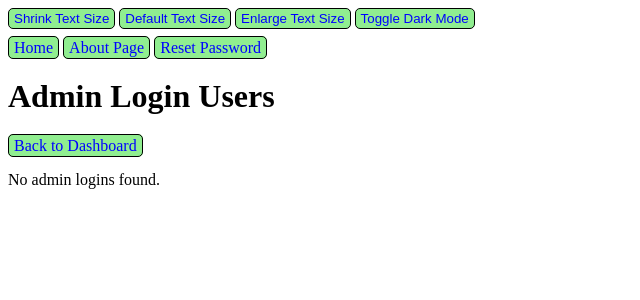
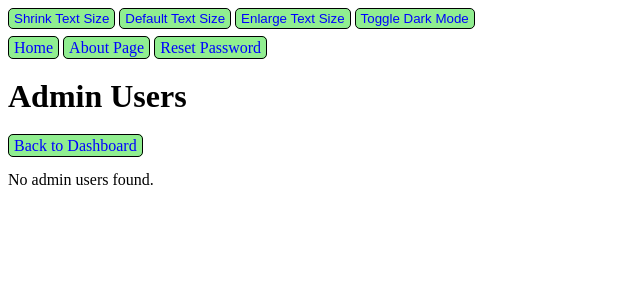
Before and after one commit to ppatel071/s26-CPSC4910-Team16, a Flask app: template app/templates/Admin/admin_logins.html in a window 1280 px wide. Shown: the top 300 px of the page, without its empty margins (0-640 px from the left). Run offline with Flask 3, Linux system fonts and the light colour scheme; the template is opened without the code that fills it, so the values that code supplies are empty.

Commit message:
fixed minor bugs and cleaned up routes.py and templates

```diff
--- a/app/Admin/routes.py
+++ b/app/Admin/routes.py
@@ -11,7 +11,6 @@ from app.Admin.services import (
     get_sales_by_sponsor,
     get_sales_by_driver,
     get_driver_purchase_summary,
-    get_admin_users_with_logins,
     get_all_admin_users,
     get_all_drivers,
     admin_update_driver_user,
@@ -46,8 +45,9 @@ def reports():
 @login_required
 @admin_required
 def edit_sponsor(organization_id):
-    org = get_sponsor_by_id(organization_id)
-    if not org:
+    try:
+        org = get_sponsor_by_id(organization_id)
+    except ValueError:
         abort(404)
 
     if request.method == 'POST':
--- a/app/templates/Admin/admin_logins.html
+++ b/app/templates/Admin/admin_logins.html
@@ -1,9 +1,9 @@
 {% extends "base.html" %}
 
-{% block title %}Admin Login Users{% endblock %}
+{% block title %}Admin Users{% endblock %}
 
 {% block content %}
-<h1>Admin Login Users</h1>
+<h1>Admin Users</h1>
 <p>
   <a class="button" href="{{ url_for('admin.dashboard') }}">Back to Dashboard</a>
 </p>
@@ -30,6 +30,6 @@
   </tbody>
 </table>
 {% else %}
-<p>No admin logins found.</p>
+<p>No admin users found.</p>
 {% endif %}
 {% endblock %}
--- a/app/templates/Admin/driver_purchases_summary.html
+++ b/app/templates/Admin/driver_purchases_summary.html
@@ -19,9 +19,7 @@
 
 {% if error %}
   <p style="color: red;">{{ error }}</p>
-{% endif %}
-
-{% if rows %}
+{% elif rows %}
   <h2>Summary</h2>
   <table>
     <tr>
```
